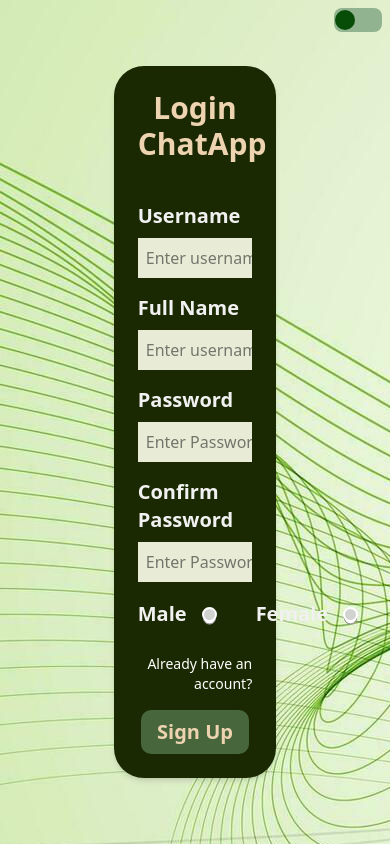
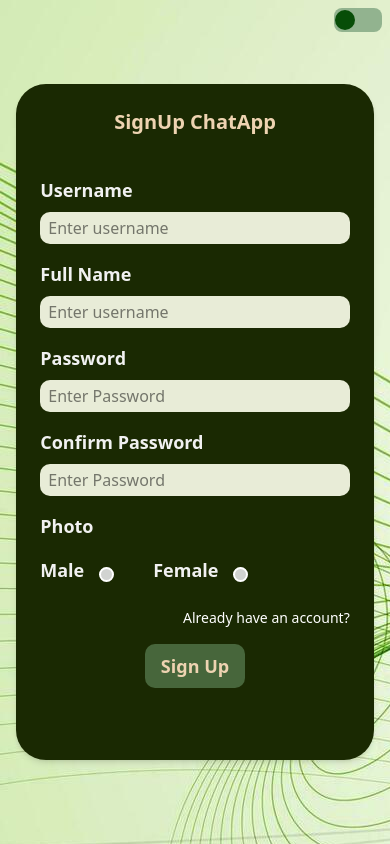
Before and after one commit to rh-pr/pern-chat-app, a React (Vite) app in the folder frontend/: page /signup in a window 390 px wide. Built offline with nearby package versions, Linux system fonts and the light colour scheme.

Commit message:
add inpput for catch image

```diff
--- a/frontend/package.json
+++ b/frontend/package.json
@@ -18,6 +18,7 @@
     "react-router-dom": "^7.1.5",
     "react-starfield": "^1.0.3",
     "react-textarea-autosize": "^8.5.7",
+    "tailwind-scrollbar": "^4.0.2",
     "uuid": "^11.1.0",
     "zustand": "^5.0.3"
   },
--- a/frontend/src/App.css
+++ b/frontend/src/App.css
@@ -49,3 +49,16 @@ input:checked + .slider:before {
   transform: translateX(26px);
   background-color: rgb(97, 129, 92);
 }
+
+input {
+  border-radius: 10px;
+}
+
+.scrollbar-hide {
+  -ms-overflow-style: none;  /* IE and Edge */
+  scrollbar-width: none;     /* Firefox */
+}
+
+.scrollbar-hide::-webkit-scrollbar {
+  display: none;             /* Chrome, Safari, Opera */
+}
--- a/frontend/src/pages/SignUp.tsx
+++ b/frontend/src/pages/SignUp.tsx
@@ -1,18 +1,30 @@
-import { useContext } from "react";
+import { useContext, useState } from "react";
     import { Link } from "react-router-dom";
     import { DesignContext } from "../context/DesignContext";
+    import { X } from 'lucide-react';
+
 
     function SignUp() {
         const design = useContext(DesignContext);
         const colors = design?.colors;
 
+        const [isFile, setIsFile] = useState(false);
+
+        const handleFiel = () => {
+            setIsFile(true);
+        }
+
+        const deleteFile = () => {
+            setIsFile(false);
+        }
+
       return (
-        <div className={`flex flex-col items-center justify-center w-full  h-full`}>
-            <div className={` w-5/12 p-6 rounded-[30px] shadow-md  bg-clip-padding`}
-                style={{backgroundColor: colors?.bgColor}}>
-                <h1 className={`text-3xl font-black text-center`}
+        <div className={`flex flex-col items-center justify-center w-full   h-full`}>
+            <div className={`w-11/12 md:w-5/12 p-6 rounded-[30px] shadow-md h-[80vh] md:h-[90vh] overflow-auto sscrollbar-hide bg-clip-padding`}
+                style={{backgroundColor: colors?.bgColor, scrollbarWidth: 'none'}}>
+                <h1 className={`text-xl md:text-3xl font-black text-center`}
                     style={{color: colors?.headerColor}}>
-                    Login
+                    SignUp
                     <span className={``}> ChatApp</span>
                 </h1>
 
@@ -20,7 +32,7 @@ import { useContext } from "react";
                     <div >
                         <label className={`label`}>
                             <span
-                                className={` font-bold text-xl`}
+                                className={` font-bold text-lg md:text-xl`}
                                 style={{color: colors?.textColor}}>
                                     Username
                             </span>
@@ -28,14 +40,14 @@ import { useContext } from "react";
                         <input
                             type='text'
                             placeholder='Enter username'
-                            className={`w-full input input-bordered h-10  pl-2 mt-2`}
+                            className={`w-full input input-bordered h-8 md:h-10  pl-2 mt-2`}
                             style={{backgroundColor: colors?.inputColor}}/>
                     </div>
 
                     <div >
                         <label className={`label`}>
                             <span
-                                className={` font-bold text-xl`}
+                                className={` font-bold text-lg md:text-xl`}
                                 style={{color: colors?.textColor}}>
                                     Full Name
                             </span>
@@ -43,14 +55,14 @@ import { useContext } from "react";
                         <input
                             type='text'
                             placeholder='Enter username'
-                            className={`w-full input input-bordered h-10  pl-2 mt-2`}
+                            className={`w-full input input-bordered h-8 md:h-10  pl-2 mt-2`}
                             style={{backgroundColor: colors?.inputColor}}/>
                     </div>
 
                     <div>
                         <label className={`label`}>
                             <span
-                                className={`font-bold text-xl`}
+                                className={`font-bold text-lg md:text-xl`}
                                 style={{color: colors?.textColor}}>
                                     Password
                             </span>
@@ -58,14 +70,14 @@ import { useContext } from "react";
                         <input
                             type='password'
                             placeholder='Enter Password'
-                            className={`w-full input input-bordered h-10 bg-[${colors?.inputColor}] pl-2 mt-2 `}
+                            className={`w-full input input-bordered h-8 md:h-10 bg-[${colors?.inputColor}] pl-2 mt-2 `}
                             style={{backgroundColor: colors?.inputColor}} />
                     </div>
 
                     <div>
                         <label className={`label`}>
                             <span
-                                className={`font-bold text-xl`}
+                                className={`font-bold text-lg md:text-xl`}
                                 style={{color: colors?.textColor}}>
                                     Confirm Password
                             </span>
@@ -73,19 +85,40 @@ import { useContext } from "react";
                         <input
                             type='password'
                             placeholder='Enter Password'
-                            className={`w-full input input-bordered h-10 pl-2 mt-2 `}
+                            className={`w-full input input-bordered h-8 md:h-10 pl-2 mt-2 `}
                             style={{backgroundColor: colors?.inputColor}} />
+                    </div>
+
+                    <div className={`flex  flex-row justify-between`}>
+                        <label className={`label flex flex-column`} >
+                            <span
+                                className={`font-bold text-lg md:text-xl`}
+                                style={{color: colors?.textColor}}>
+                                    Photo
+                            </span>
+                            <input
+                                type='file'
+                                onChange={handleFiel}
+                                placeholder='photo'
+                                className={`hidden pl-2 input input-bordered `}
+                                style={{backgroundColor: colors?.inputColor}} />
+                        </label>
+
+                        {isFile && <figure className={`w-30 h-30 md:w-40 md:h-40 br-10 rounded-[10px]`} style={{backgroundColor: colors?.inputColor}}>
+                            <p className="font-bold" onClick={deleteFile}><X/></p>
+                            <img src="" alt=""/>
+                        </figure>}
                     </div>
 
                     <div>
                        <div className="w-full flex gap-10 ">
                           <div className="flex items-center gap-4">
-                            <label htmlFor="male"  className={`font-bold text-xl`}  style={{color: colors?.textColor}} >Male</label>
-                            <input type="radio" id="male" name="gender" value="Male"  className={`radio w-full input input-bordered h-6 pl-2 mt-2 `}/>
+                            <label htmlFor="male"  className={`font-bold text-lg md:text-xl`}  style={{color: colors?.textColor}} >Male</label>
+                            <input type="radio" id="male" name="gender" value="Male"  className={`radio w-full input input-bordered h-4 md:h-6 pl-2 mt-2 `}/>
                           </div>
                            <div className="flex items-center gap-4">
-                           <label htmlFor="female"  className={`font-bold text-xl`}  style={{color: colors?.textColor}} >Female</label>
-                           <input type="radio" id="female" name="gender" value="Female"  className={`radio w-full input input-bordered h-6 pl-2 mt-2 `}/>
+                           <label htmlFor="female"  className={`font-bold text-lg md:text-xl`}  style={{color: colors?.textColor}} >Female</label>
+                           <input type="radio" id="female" name="gender" value="Female"  className={`radio w-full input input-bordered h-4 md:h-6 pl-2 mt-2 `}/>
                            </div>
                        </div>
                     </div>
@@ -98,7 +131,7 @@ import { useContext } from "react";
                     </Link>
 
                     <div className="w-full flex justify-center">
-                        <button className={`font-bold py-2 px-4 text-xl  rounded-[10px] `}
+                        <button className={`font-bold py-2 px-4 text-lg md:text-xl  rounded-[10px] `}
                                 style={{color: colors?.headerColor, backgroundColor: colors?.buttonColor}}>Sign Up</button>
                     </div>
                 </form>
```
Also changed, not shown: 1 other file (tests, documents, lock files or other folders).
